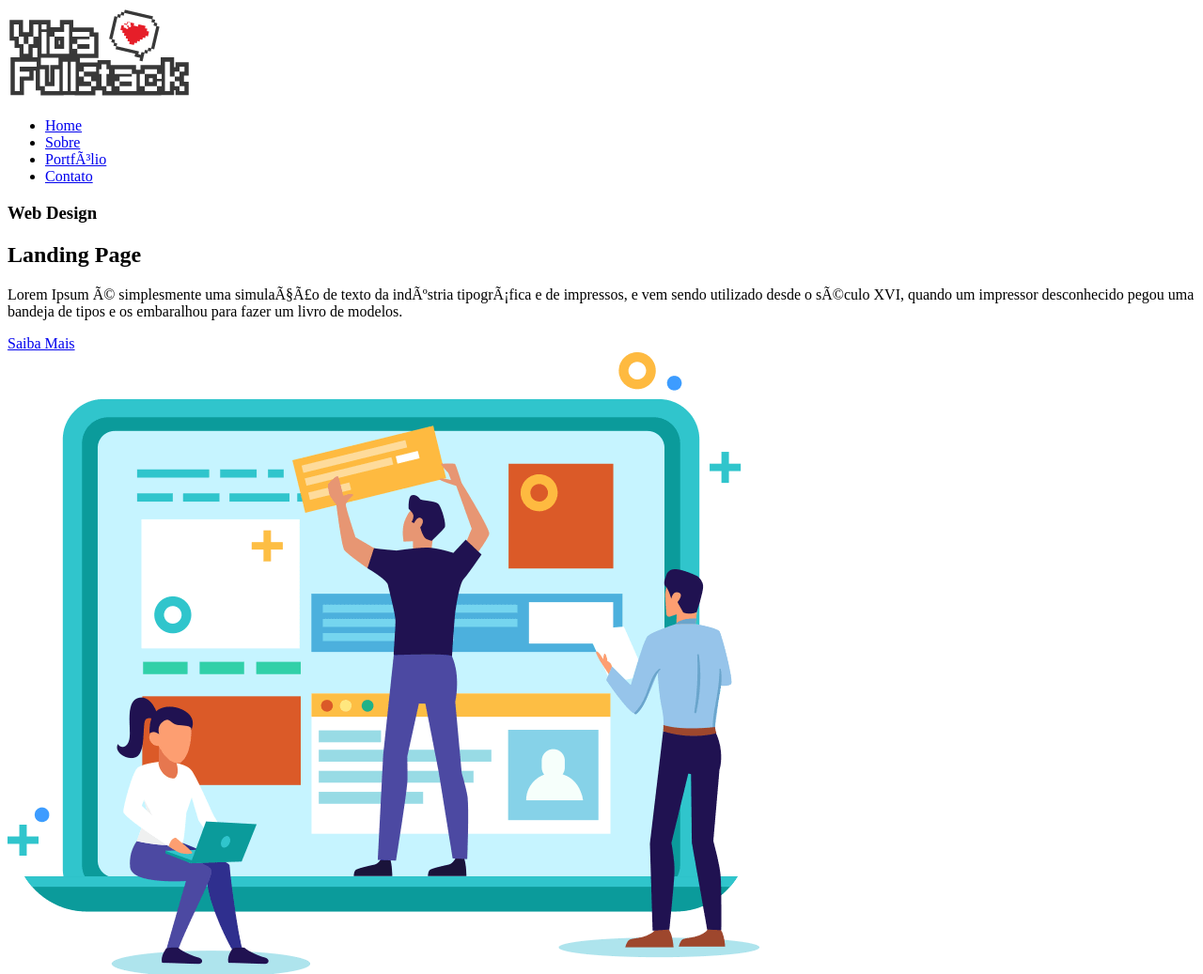
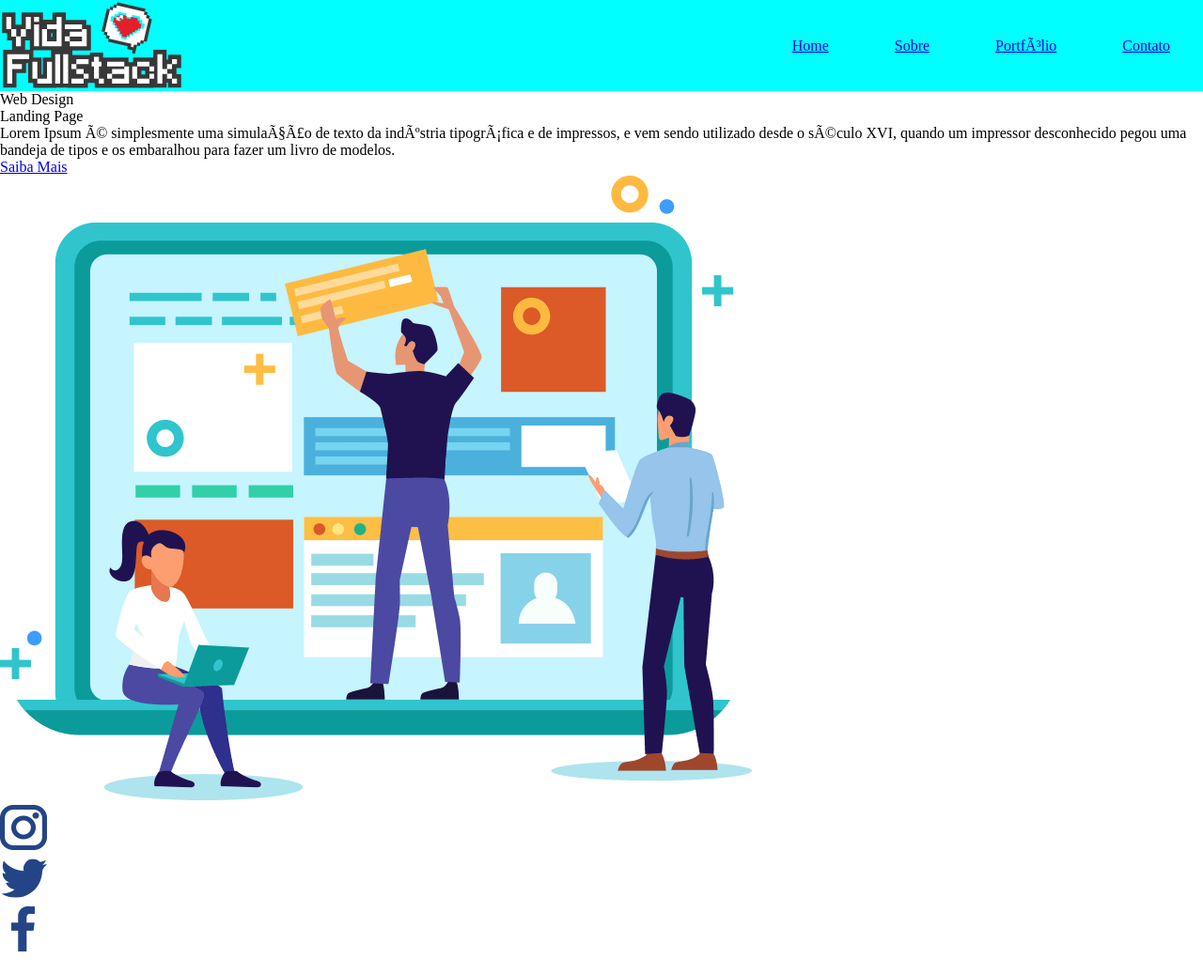
Before and after one commit to juliaRufino/modelo-portfolio, a plain HTML site: page index.html in a window 1280 px wide. Shown: the top 1037 px of the page at 94% size. Drawn offline with Linux system fonts and the light colour scheme.

Commit message:
Criação de estrtura HTML e CSS

```diff
--- /dev/null
+++ b/assets/css/header.css
@@ -0,0 +1,19 @@
+header {
+  width: 100%;
+  background-color: aqua;
+  margin: 0 auto;
+  display: flex;
+  flex-direction: row;
+  justify-content: space-between;
+  align-items: center;
+}
+
+header nav ul {
+  display: flex;
+  flex-direction: row;
+  list-style: none;
+}
+
+header nav ul li {
+  padding: 0 35px;
+}
--- /dev/null
+++ b/assets/css/style.css
@@ -0,0 +1,10 @@
+@import "./header.css";
+
+* {
+  padding: 0;
+  margin: 0;
+  border: 0;
+  font-size: 100%;
+  font: inherit;
+  vertical-align: baseline;
+}
--- a/index.html
+++ b/index.html
@@ -5,6 +5,7 @@
   <meta charset="pt-br">
   <meta http-equiv="X-UA-Compatible" content="IE=edge">
   <meta name="viewport" content="width=device-width, initial-scale=1.0">
+  <link href="./assets/css/style.css" rel="StyleSheet" type="text/css">
   <title>Meu Site</title>
 </head>
 
```
